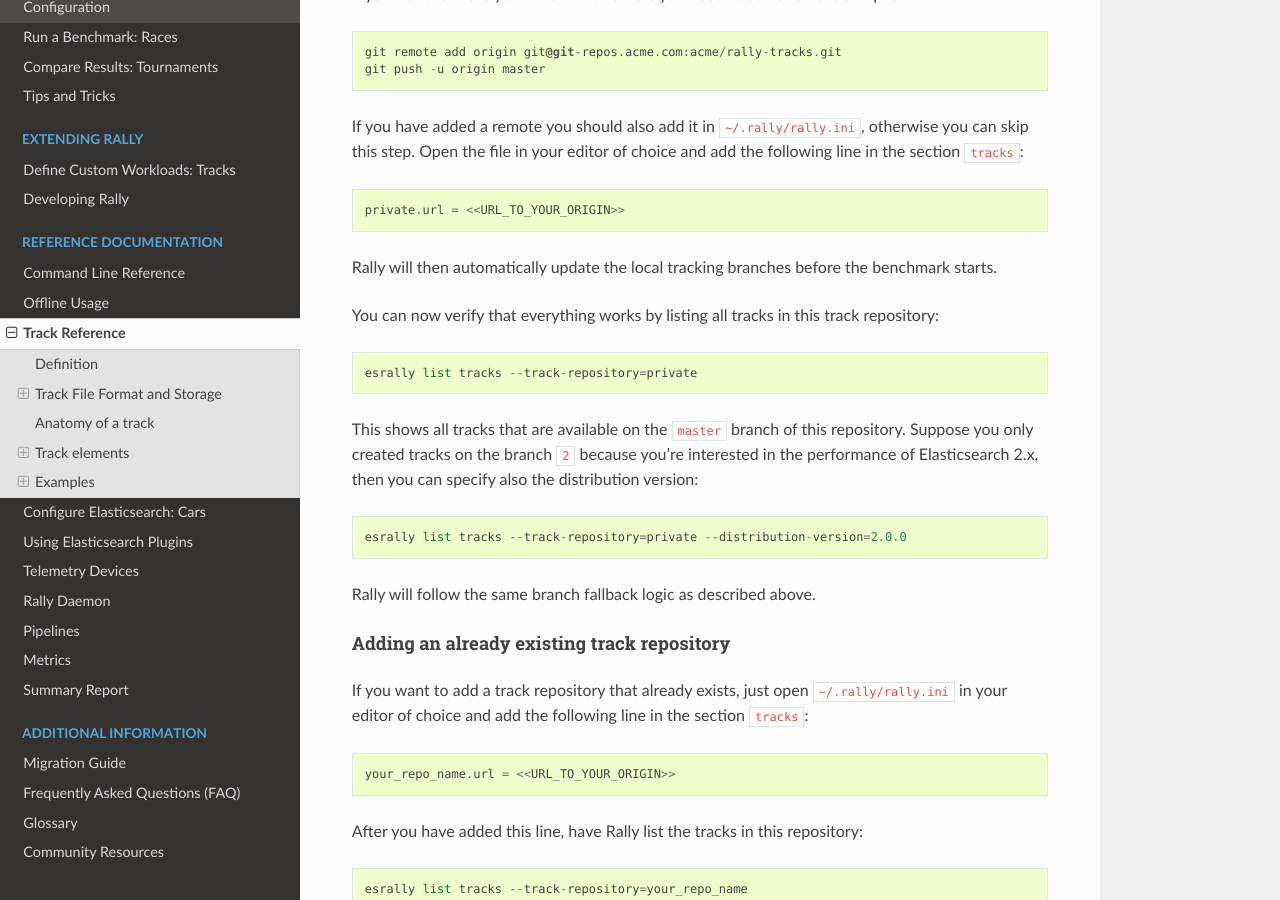
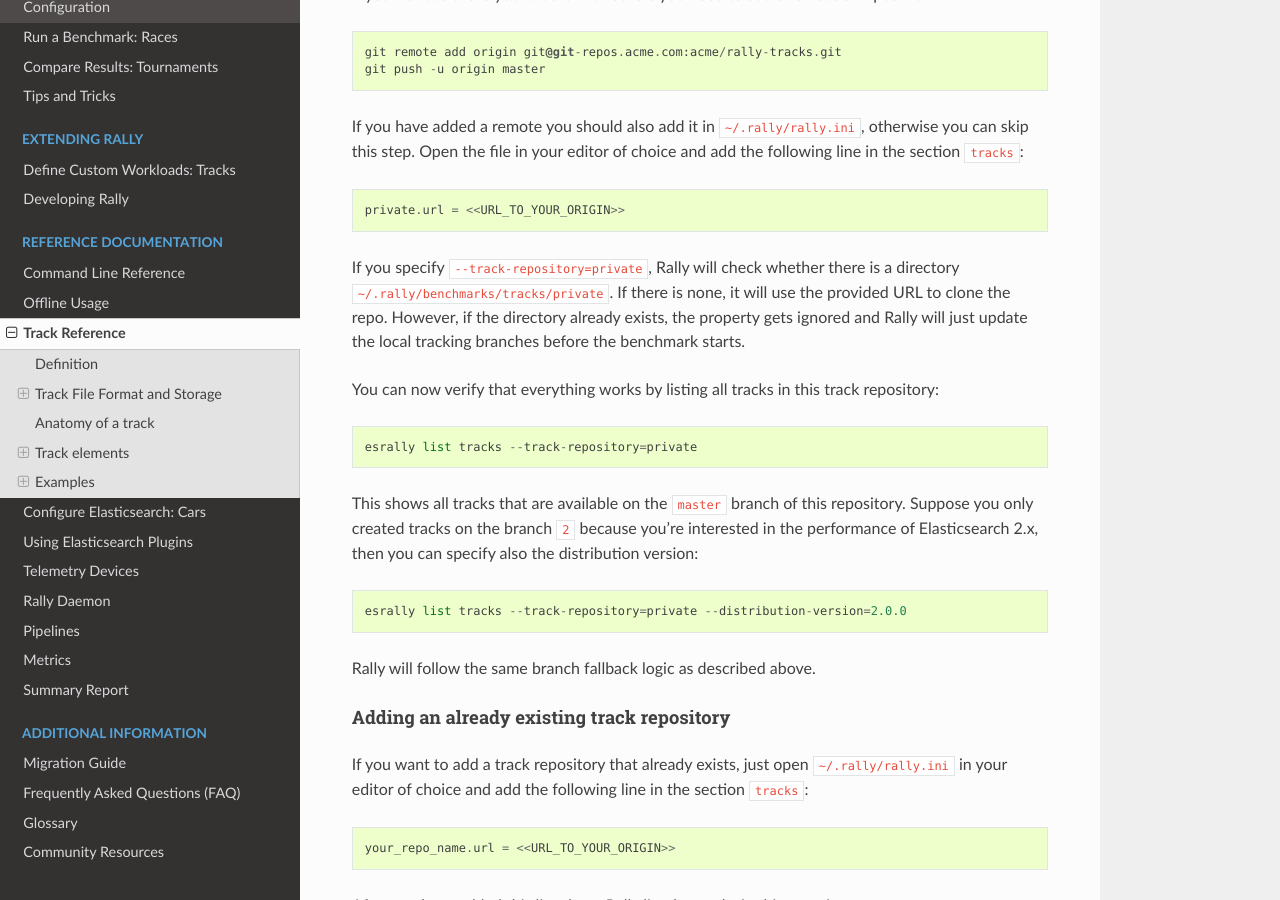
Before and after one commit to elastic/rally, a Sphinx documentation site: the page built from docs/track.rst, in a window 1280 px wide and 900 px high, scrolled down 1917 px. Built offline with Sphinx 7.4.7 and the Read the Docs theme 2.0.0, drawn with Linux system fonts in a browser that asks for light colours.

Commit message:
Improve documentation of track repo URL
Closes #443
Relates #459

```diff
--- a/docs/track.rst
+++ b/docs/track.rst
@@ -70,7 +70,7 @@
 
     private.url = <<URL_TO_YOUR_ORIGIN>>
 
-Rally will then automatically update the local tracking branches before the benchmark starts.
+If you specify ``--track-repository=private``, Rally will check whether there is a directory ``~/.rally/benchmarks/tracks/private``. If there is none, it will use the provided URL to clone the repo. However, if the directory already exists, the property gets ignored and Rally will just update the local tracking branches before the benchmark starts.
 
 You can now verify that everything works by listing all tracks in this track repository::
 
```
